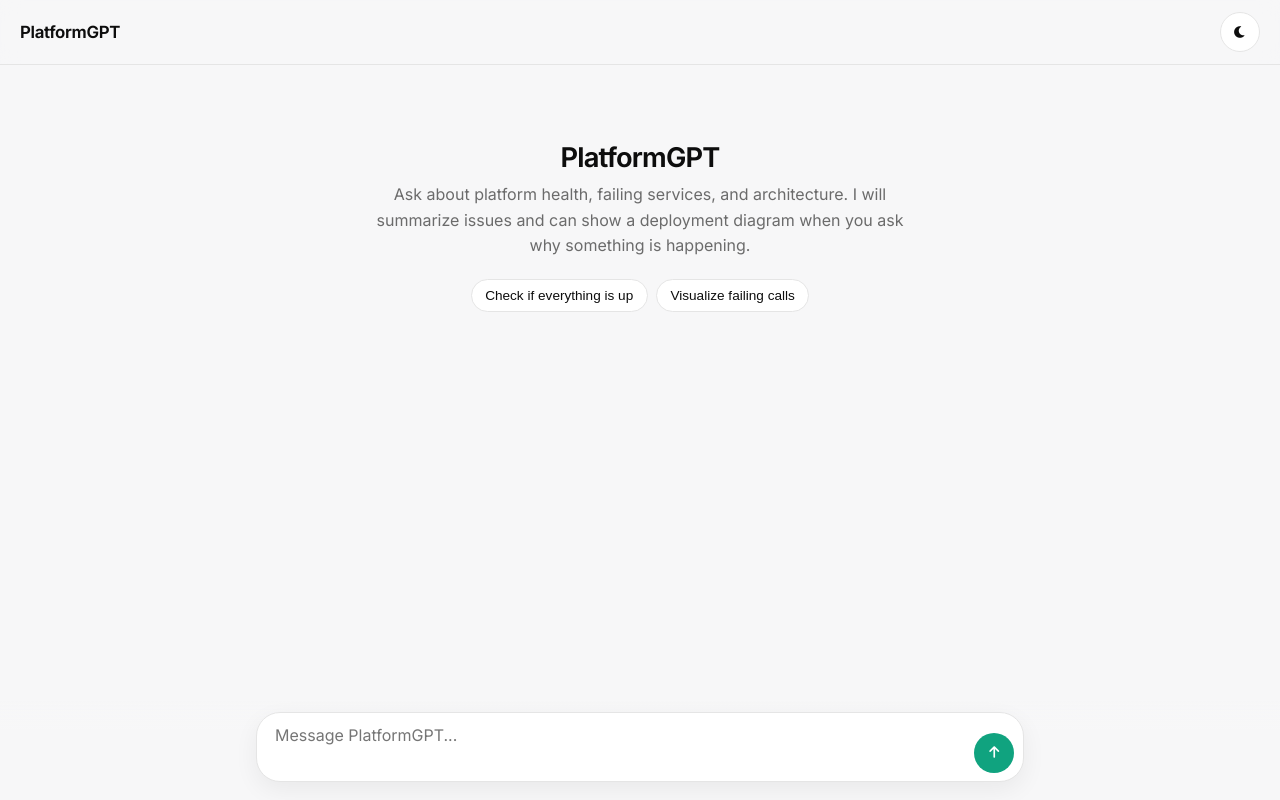
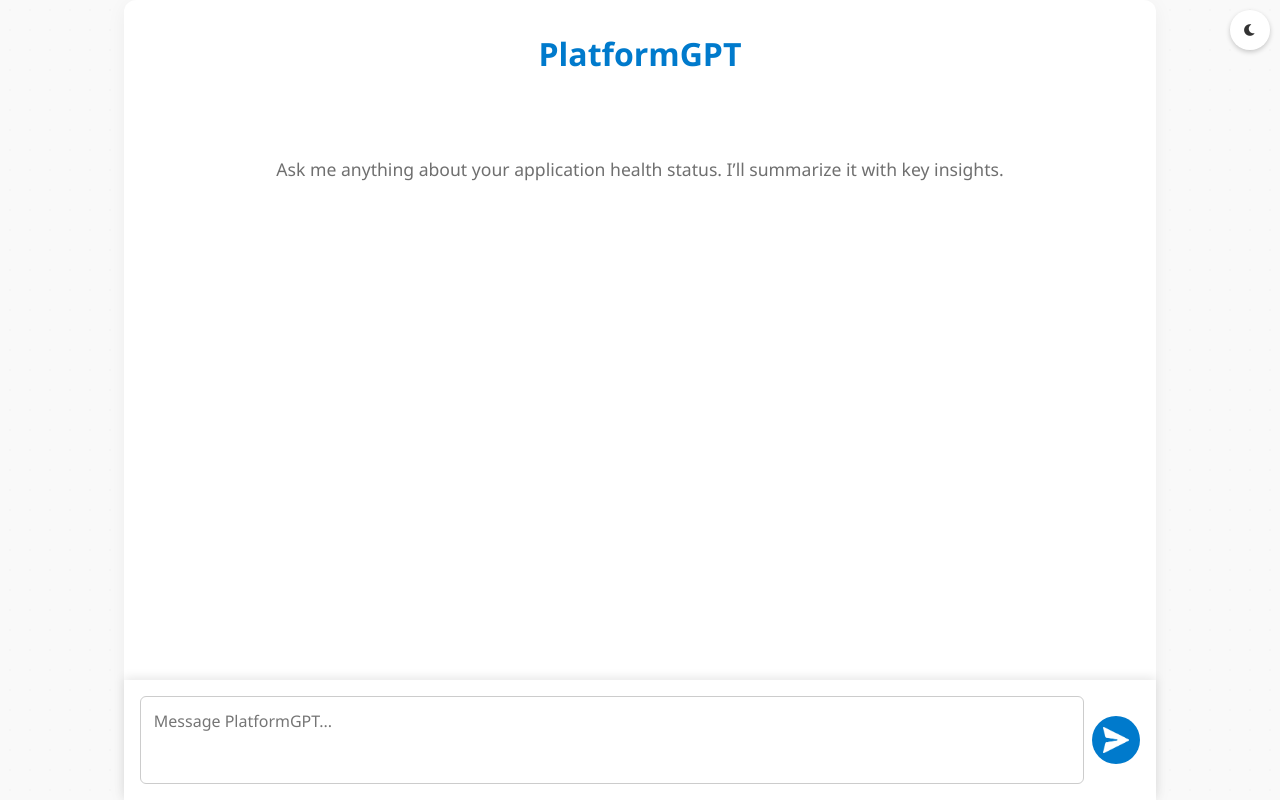
Before and after one commit to AnirudhVijan0904/SystemHealthAnalysier, a Flask app: page / in a window 1280 px wide. Run offline with Flask 3, Linux system fonts and the light colour scheme; some libraries are stand-ins or nearby versions.

Commit message:
Restore the original chat UI as PlatformGPT and document local setup.

```diff
--- a/templates/index.html
+++ b/templates/index.html
@@ -5,329 +5,122 @@
   <title>PlatformGPT</title>
   <link rel="icon" type="image/png" href="{{ url_for('static', filename='favicon.png') }}">
   <meta name="viewport" content="width=device-width, initial-scale=1.0">
-  <meta http-equiv="Cache-Control" content="no-store">
-  <link rel="preconnect" href="https://fonts.googleapis.com">
-  <link rel="preconnect" href="https://fonts.gstatic.com" crossorigin>
-  <link href="https://fonts.googleapis.com/css2?family=Inter:wght@400;500;600;650;700&display=swap" rel="stylesheet">
   <link rel="stylesheet" href="https://cdnjs.cloudflare.com/ajax/libs/font-awesome/6.0.0/css/all.min.css">
-  <script src="https://cdn.jsdelivr.net/npm/marked/marked.min.js"></script>
-  <script src="https://cdn.jsdelivr.net/npm/dompurify/dist/purify.min.js"></script>
 
   <style>
     :root {
-      --bg-color: #f7f7f8;
-      --text-color: #0d0d0d;
-      --muted: #6b6b6b;
-      --surface: #ffffff;
-      --header-bg: rgba(247, 247, 248, 0.9);
-      --primary: #10a37f;
-      --primary-hover: #0e8f6e;
-      --user-bubble: #10a37f;
-      --assistant-bg: transparent;
-      --border: #e5e5e5;
-      --code-bg: #f0f0f0;
-      --error-bubble: #fde8e8;
-      --shadow: 0 8px 24px rgba(0, 0, 0, 0.06);
+      --bg-color: #f9f9f9;
+      --text-color: #333;
+      --card-bg: #ffffff;
+      --primary: #007acc;
+      --highlight: #e6f2ff;
+      --user-bubble: #007acc;
+      --assistant-bubble: #f0f0f0;
+      --error-bubble: #ffebee;
     }
 
     body.dark {
-      --bg-color: #212121;
-      --text-color: #ececec;
-      --muted: #a0a0a0;
-      --surface: #2f2f2f;
-      --header-bg: rgba(33, 33, 33, 0.92);
-      --primary: #19c37d;
-      --primary-hover: #14a86b;
-      --user-bubble: #19c37d;
-      --assistant-bg: transparent;
-      --border: #444;
-      --code-bg: #3a3a3a;
+      --bg-color: #1e1e1e;
+      --text-color: #f0f0f0;
+      --card-bg: #2c2c2c;
+      --primary: #66d9ef;
+      --highlight: #333f4c;
+      --assistant-bubble: #333333;
       --error-bubble: #3a1e1e;
-      --shadow: none;
-    }
-
-    * { box-sizing: border-box; }
-
-    html, body {
-      height: 100%;
-      margin: 0;
     }
 
     body {
-      font-family: Inter, system-ui, -apple-system, Segoe UI, sans-serif;
-      background: var(--bg-color);
+      font-family: 'Segoe UI', sans-serif;
+      background-color: var(--bg-color);
+      background-image: radial-gradient(circle, rgba(0,0,0,0.015) 1px, transparent 1px);
+      background-size: 20px 20px;
       color: var(--text-color);
+      margin: 0;
+      padding: 0;
+      transition: all 0.3s ease;
+      height: 100vh;
       display: flex;
       flex-direction: column;
     }
 
-    .topbar {
-      position: sticky;
-      top: 0;
-      z-index: 20;
+    .container {
+      max-width: 1000px;
+      margin: 0 auto;
+      padding: 1rem;
+      flex: 1;
       display: flex;
-      align-items: center;
-      justify-content: space-between;
-      padding: 0.75rem 1.25rem;
-      background: var(--header-bg);
-      backdrop-filter: blur(10px);
-      border-bottom: 1px solid var(--border);
+      flex-direction: column;
+      width: 100%;
+      background-color: var(--card-bg);
+      border-radius: 12px;
+      box-shadow: 0 4px 20px rgba(0,0,0,0.05);
     }
 
-    .brand {
-      font-size: 1.05rem;
-      font-weight: 650;
-      letter-spacing: -0.02em;
-      margin: 0;
+    h1 {
+      text-align: center;
+      color: var(--primary);
+      margin: 1rem 0;
     }
 
-    .toggle-btn {
-      background: var(--surface);
-      border: 1px solid var(--border);
-      width: 40px;
-      height: 40px;
-      border-radius: 50%;
-      cursor: pointer;
-      color: var(--text-color);
-    }
-
-    .toggle-btn:focus-visible {
-      outline: 2px solid var(--primary);
-      outline-offset: 2px;
-    }
-
-    .transcript {
+    .chat-container {
       flex: 1;
       overflow-y: auto;
-      padding: 1.25rem 1rem 8.5rem;
-    }
-
-    .transcript-inner {
-      max-width: 48rem;
-      margin: 0 auto;
+      padding: 1rem;
       display: flex;
       flex-direction: column;
-      gap: 1.25rem;
+      gap: 1rem;
+      padding-bottom: 120px; /* enough space to avoid hiding behind input */
     }
-
-    .welcome {
-      text-align: center;
-      padding: 3.5rem 1rem 1rem;
-    }
-
-    .welcome h2 {
-      font-size: 1.7rem;
-      font-weight: 650;
-      margin: 0 0 0.5rem;
-      letter-spacing: -0.03em;
-    }
-
-    .welcome p {
-      color: var(--muted);
-      margin: 0 auto;
-      max-width: 34rem;
-      line-height: 1.6;
-    }
-
-    .starter-chips {
-      display: flex;
-      flex-wrap: wrap;
-      gap: 0.5rem;
-      justify-content: center;
-      margin-top: 1.25rem;
-    }
-
-    .chip {
-      border: 1px solid var(--border);
-      background: var(--surface);
-      color: var(--text-color);
-      border-radius: 999px;
-      padding: 0.5rem 0.85rem;
-      font-size: 0.85rem;
-      cursor: pointer;
-    }
-
-    .chip:hover {
-      border-color: var(--primary);
-    }
-
     .message {
-      max-width: 100%;
+      max-width: 80%;
+      padding: 1rem;
+      border-radius: 1rem;
       position: relative;
+      word-wrap: break-word;
     }
 
     .user-message {
       align-self: flex-end;
-      max-width: min(85%, 36rem);
-      background: var(--user-bubble);
-      color: #fff;
-      padding: 0.75rem 1rem;
-      border-radius: 1.15rem 1.15rem 0.25rem 1.15rem;
+      background-color: var(--user-bubble);
+      color: white;
+      border-bottom-right-radius: 0.2rem;
     }
 
     .assistant-message {
-      align-self: stretch;
-      background: var(--assistant-bg);
-      padding: 0.15rem 0;
+      align-self: flex-start;
+      background-color: var(--assistant-bubble);
+      border-bottom-left-radius: 0.2rem;
     }
 
     .error-message {
-      background: var(--error-bubble);
+      align-self: flex-start;
+      background-color: var(--error-bubble);
+      border-bottom-left-radius: 0.2rem;
       color: #d32f2f;
-      padding: 0.85rem 1rem;
-      border-radius: 0.9rem;
-    }
-
-    .user-text {
-      white-space: pre-wrap;
-      line-height: 1.55;
     }
 
     .message-timestamp {
       font-size: 0.75rem;
       opacity: 0.7;
-      margin-top: 0.45rem;
-    }
-
-    .user-message .message-timestamp {
-      color: rgba(255, 255, 255, 0.8);
-    }
-
-    .markdown-body {
-      font-size: 1rem;
-      line-height: 1.65;
-      color: var(--text-color);
-      overflow-wrap: anywhere;
-    }
-
-    .markdown-body h1,
-    .markdown-body h2,
-    .markdown-body h3,
-    .markdown-body h4 {
-      font-weight: 650;
-      line-height: 1.3;
-      color: var(--text-color);
-    }
-
-    .markdown-body h1 {
-      font-size: 1.45rem;
-      margin: 1.1em 0 0.4em;
-    }
-
-    .markdown-body h2 {
-      font-size: 1.25rem;
-      margin: 1em 0 0.4em;
-    }
-
-    .markdown-body h3,
-    .markdown-body h4 {
-      font-size: 1.1rem;
-      margin: 0.9em 0 0.35em;
-      color: var(--muted);
-    }
-
-    .markdown-body h1:first-child,
-    .markdown-body h2:first-child,
-    .markdown-body h3:first-child,
-    .markdown-body h4:first-child,
-    .markdown-body p:first-child {
-      margin-top: 0;
-    }
-
-    .markdown-body p {
-      margin: 0.55em 0;
-    }
-
-    .markdown-body p:last-child {
-      margin-bottom: 0;
-    }
-
-    .markdown-body ul,
-    .markdown-body ol {
-      padding-left: 1.25rem;
-      margin: 0.4em 0 0.7em;
-    }
-
-    .markdown-body li {
-      margin: 0.35em 0;
-    }
-
-    .markdown-body li > ul,
-    .markdown-body li > ol {
-      margin: 0.2em 0 0.35em;
-    }
-
-    .markdown-body strong,
-    .markdown-body b {
-      font-weight: 650;
-      color: inherit;
-    }
-
-    .markdown-body em {
-      font-style: italic;
-    }
-
-    .markdown-body code {
-      font-family: ui-monospace, SFMono-Regular, Consolas, monospace;
-      font-size: 0.9em;
-      background: var(--code-bg);
-      padding: 0.12em 0.38em;
-      border-radius: 5px;
-    }
-
-    .markdown-body pre {
-      overflow-x: auto;
-      background: var(--code-bg);
-      padding: 0.85rem 1rem;
-      border-radius: 10px;
-    }
-
-    .markdown-body pre code {
-      background: none;
-      padding: 0;
-    }
-
-    .markdown-body hr {
-      border: none;
-      border-top: 1px solid var(--border);
-      margin: 1rem 0;
-    }
-
-    .markdown-body a {
-      color: var(--primary);
-      text-decoration: none;
-    }
-
-    .markdown-body a:hover {
-      text-decoration: underline;
-    }
-
-    .diagram-wrap {
-      margin-top: 1rem;
-      padding: 0.75rem;
-      border: 1px solid var(--border);
-      border-radius: 12px;
-      background: var(--surface);
+      margin-top: 0.5rem;
     }
 
     .diagram-image {
       display: block;
       max-width: 100%;
       height: auto;
-      border-radius: 8px;
+      margin-top: 0.85rem;
+      border-radius: 10px;
       background: #fff;
-    }
-
-    .diagram-actions {
-      display: flex;
-      gap: 1rem;
-      margin-top: 0.65rem;
+      border: 1px solid rgba(0,0,0,0.08);
     }
 
     .diagram-link {
+      display: inline-block;
+      margin-top: 0.6rem;
+      margin-right: 1rem;
       color: var(--primary);
       font-weight: 600;
-      font-size: 0.9rem;
       text-decoration: none;
     }
 
@@ -335,83 +128,100 @@
       text-decoration: underline;
     }
 
-    .composer {
+    .input-container {
       position: fixed;
+      bottom: 0;
       left: 0;
       right: 0;
-      bottom: 0;
-      padding: 0.75rem 1rem 1.1rem;
-      background: linear-gradient(to top, var(--bg-color) 70%, transparent);
+      width: 100%;
+      max-width: 1000px;
+      margin: 0 auto;
+      padding: 1rem;
+      background-color: var(--card-bg);
+      box-shadow: 0 -2px 10px rgba(0,0,0,0.1);
+      z-index: 100;
     }
 
-    .composer-inner {
-      max-width: 48rem;
-      margin: 0 auto;
+    .input-form {
       display: flex;
-      gap: 0.55rem;
-      align-items: flex-end;
-      background: var(--surface);
-      border: 1px solid var(--border);
-      border-radius: 1.5rem;
-      padding: 0.55rem 0.55rem 0.55rem 1rem;
-      box-shadow: var(--shadow);
+      gap: 0.5rem;
+      align-items: center;
     }
 
     textarea {
       flex: 1;
-      border: none;
+      padding: 0.8rem;
+      border: 1px solid #ccc;
+      border-radius: 6px;
+      font-size: 1rem;
+      background: var(--card-bg);
+      color: var(--text-color);
       resize: none;
-      min-height: 44px;
-      max-height: 160px;
-      font-size: 1rem;
-      line-height: 1.45;
-      font-family: inherit;
-      background: transparent;
-      color: var(--text-color);
-    }
-
-    textarea:focus {
-      outline: none;
-    }
-
-    .composer-inner:focus-within {
-      border-color: var(--primary);
-      box-shadow: 0 0 0 3px color-mix(in srgb, var(--primary) 25%, transparent);
+      min-height: 60px;
+      font-family: 'Segoe UI', sans-serif;
     }
 
     button[type="submit"] {
-      background: var(--primary);
+      background-color: var(--primary);
       border: none;
       border-radius: 50%;
-      width: 40px;
-      height: 40px;
+      width: 48px;
+      height: 48px;
       display: flex;
       align-items: center;
       justify-content: center;
       cursor: pointer;
-      color: #fff;
-      flex-shrink: 0;
+      transition: background-color 0.2s ease;
     }
 
     button[type="submit"]:hover {
-      background: var(--primary-hover);
+      background-color: #005fa3;
     }
 
-    button[type="submit"]:focus-visible {
-      outline: 2px solid var(--primary);
-      outline-offset: 2px;
+    button[type="submit"] img {
+      height: 26px;
+      width: 26px;
+      filter: brightness(100);
+    }
+
+    .toggle-btn {
+      position: fixed;
+      top: 10px;
+      right: 10px;
+      background: var(--card-bg);
+      border: none;
+      width: 40px;
+      height: 40px;
+      border-radius: 50%;
+      cursor: pointer;
+      z-index: 100;
+      box-shadow: 0 2px 5px rgba(0,0,0,0.2);
+      color: var(--text-color);
+    }
+
+    .markdown-content {
+      white-space: pre-wrap;
+      font-family: inherit;
+    }
+
+    .markdown-content strong {
+      color: #facc15;
     }
 
     .typing-dots {
       display: flex;
+      justify-content: center;
+      align-items: center;
+      font-family: inherit;
       gap: 5px;
-      padding: 0.4rem 0;
+      margin-top: 4px;
     }
 
     .typing-dots span {
+      display: inline-block;
       width: 8px;
       height: 8px;
-      background: #999;
+      background-color: #999;
       border-radius: 50%;
       animation: bounce 1.2s infinite ease-in-out;
     }
@@ -424,71 +234,81 @@
       40% { transform: scale(1); }
     }
 
+    .welcome-message {
+      text-align: center;
+      opacity: 0.7;
+      margin-top: 2rem;
+      font-size: 1.1rem;
+    }
+
     .message-actions {
-      margin-top: 0.45rem;
+      margin-top: 0.5rem;
       display: flex;
-      gap: 0.35rem;
+      gap: 0.5rem;
     }
 
     .copy-btn,
     .download-btn {
       background: transparent;
-      border: 1px solid transparent;
-      width: 34px;
-      height: 34px;
-      border-radius: 8px;
+      border: none;
+      padding: 0;
       cursor: pointer;
-      color: var(--muted);
+      transition: background 0.3s;
+      width: 36px;
+      height: 36px;
+      display: flex;
+      align-items: center;
+      justify-content: center;
     }
 
     .copy-btn:hover,
     .download-btn:hover {
-      background: var(--surface);
-      border-color: var(--border);
-      color: var(--text-color);
+      background: var(--highlight);
+      border-radius: 50%;
+    }
+
+    .copy-btn img,
+    .download-btn img {
+      width: 26px;
+      height: 26px;
+      transition: transform 0.2s;
+    }
+
+    body.dark .copy-btn img,
+    body.dark .download-btn img {
+      filter: invert(1);
     }
   </style>
 </head>
 <body>
-  <header class="topbar">
-    <h1 class="brand">PlatformGPT</h1>
-    <button class="toggle-btn" type="button" onclick="toggleDarkMode()" aria-label="Toggle theme">
-      <i class="fas fa-moon"></i>
-    </button>
-  </header>
 
-  <main class="transcript" id="transcript">
-    <div class="transcript-inner" id="chatContainer">
-      <div class="welcome" id="welcome">
-        <h2>PlatformGPT</h2>
-        <p>Ask about platform health, failing services, and architecture. I will summarize issues and can show a deployment diagram when you ask why something is happening.</p>
-        <div class="starter-chips">
-          <button class="chip" type="button" data-prompt="Is everything up with my applications? Give a concise summary of any critical issues.">Check if everything is up</button>
-          <button class="chip" type="button" data-prompt="Why is this happening? Visualize the issue with a deployment diagram of the failing component calls.">Visualize failing calls</button>
-        </div>
+  <button class="toggle-btn" onclick="toggleDarkMode()"><i class="fas fa-moon"></i></button>
+
+  <div class="container">
+    <h1>PlatformGPT</h1>
+
+    <div class="chat-container" id="chatContainer">
+      <div class="welcome-message">
+        <p>Ask me anything about your application health status. I’ll summarize it with key insights.</p>
       </div>
     </div>
-  </main>
 
-  <div class="composer">
-    <form class="composer-inner" id="chatForm">
-      <textarea name="question" id="question" required placeholder="Message PlatformGPT..."></textarea>
-      <button type="submit" title="Send" aria-label="Send">
-        <i class="fas fa-arrow-up"></i>
-      </button>
-    </form>
+    <div class="input-container">
+      <form class="input-form" id="chatForm">
+        <textarea name="question" id="question" required placeholder="Message PlatformGPT..."></textarea>
+        <button type="submit" title="Send">
+          <img src="{{ url_for('static', filename='send.png') }}" alt="Send">
+        </button>
+      </form>
+    </div>
   </div>
 
   <script>
-    if (window.marked) {
-      marked.setOptions({
-        gfm: true,
-        breaks: true,
-        headerIds: false,
-        mangle: false
-      });
-    }
-
+    const ICONS = {
+      copy: "{{ url_for('static', filename='copy.png') }}",
+      download: "{{ url_for('static', filename='download.png') }}",
+      tick: "{{ url_for('static', filename='tick.png') }}"
+    };
     if (localStorage.getItem("theme") === "dark") {
       document.body.classList.add("dark");
     }
@@ -498,142 +318,135 @@
       localStorage.setItem("theme", document.body.classList.contains("dark") ? "dark" : "light");
     }
 
-    function escapeHtml(text) {
-      const div = document.createElement("div");
-      div.textContent = text;
-      return div.innerHTML;
-    }
-
-    function renderMarkdown(text) {
-      const source = text == null ? "" : String(text);
-      if (window.marked && window.DOMPurify) {
-        const dirty = marked.parse(source);
-        return DOMPurify.sanitize(dirty, { USE_PROFILES: { html: true } });
-      }
-      return escapeHtml(source);
-    }
-
     function scrollToBottom() {
-      const transcript = document.getElementById("transcript");
-      transcript.scrollTo({ top: transcript.scrollHeight, behavior: "smooth" });
+      const chatContainer = document.getElementById('chatContainer');
+      chatContainer.scrollTo({
+        top: chatContainer.scrollHeight,
+        behavior: 'smooth'
+      });
     }
 
     function getCurrentTime() {
       const now = new Date();
       let hours = now.getHours();
-      const minutes = now.getMinutes().toString().padStart(2, "0");
-      const ampm = hours >= 12 ? "PM" : "AM";
+      const minutes = now.getMinutes().toString().padStart(2, '0');
+      const ampm = hours >= 12 ? 'PM' : 'AM';
       hours = hours % 12 || 12;
       return `${hours}:${minutes} ${ampm}`;
     }
 
-    function hideWelcome() {
-      const welcome = document.getElementById("welcome");
-      if (welcome) welcome.remove();
-    }
+    const form = document.getElementById('chatForm');
+    const textarea = document.getElementById('question');
+    const container = document.getElementById('chatContainer');
 
-    const form = document.getElementById("chatForm");
-    const textarea = document.getElementById("question");
-    const container = document.getElementById("chatContainer");
-
-    document.querySelectorAll(".chip").forEach((chip) => {
-      chip.addEventListener("click", () => {
-        textarea.value = chip.getAttribute("data-prompt");
-        form.dispatchEvent(new Event("submit", { cancelable: true }));
-      });
-    });
-
-    textarea.addEventListener("keydown", function (e) {
-      if (e.key === "Enter" && !e.shiftKey) {
+    textarea.addEventListener('keydown', function (e) {
+      if (e.key === 'Enter' && !e.shiftKey) {
         e.preventDefault();
-        form.dispatchEvent(new Event("submit", { cancelable: true }));
+        form.dispatchEvent(new Event('submit', { cancelable: true }));
       }
     });
 
-    form.addEventListener("submit", async function (e) {
+    form.addEventListener('submit', async function (e) {
       e.preventDefault();
       const userText = textarea.value.trim();
       if (!userText) return;
 
-      hideWelcome();
       const timeNow = getCurrentTime();
 
-      const userBubble = document.createElement("div");
-      userBubble.className = "message user-message";
-      userBubble.innerHTML = `<div class="user-text">${escapeHtml(userText)}</div><div class="message-timestamp">${timeNow}</div>`;
+      const userBubble = document.createElement('div');
+      userBubble.className = 'message user-message';
+      userBubble.innerHTML = `<div class="markdown-content">${userText}</div><div class="message-timestamp">${timeNow}</div>`;
       container.appendChild(userBubble);
       scrollToBottom();
 
-      const assistantBubble = document.createElement("div");
-      assistantBubble.className = "message assistant-message";
-      assistantBubble.innerHTML = `<div class="typing-dots"><span></span><span></span><span></span></div>`;
+      const assistantBubble = document.createElement('div');
+      assistantBubble.className = 'message assistant-message';
+      const typingDiv = document.createElement('div');
+      typingDiv.className = 'markdown-content typing-dots';
+      typingDiv.innerHTML = `<span></span><span></span><span></span>`;
+      assistantBubble.appendChild(typingDiv);
       container.appendChild(assistantBubble);
       scrollToBottom();
 
       try {
         const formData = new FormData(form);
-        const response = await fetch("/ask", {
-          method: "POST",
+
+        const response = await fetch('/ask', {
+          method: 'POST',
           body: formData
         });
+
         const data = await response.json();
-        textarea.value = "";
 
-        const rendered = renderMarkdown(data.response || "");
-        const downloadUrl = data.download_url || "/diagram/download";
+        textarea.value = '';
+
+        const downloadUrl = data.download_url || '/diagram/download';
         const diagramHtml = data.image_url
-          ? `<div class="diagram-wrap">
-               <img class="diagram-image" src="${escapeHtml(data.image_url)}?t=${Date.now()}" alt="Architecture diagram">
-               <div class="diagram-actions">
-                 <a class="diagram-link" href="${escapeHtml(data.image_url)}" target="_blank" rel="noopener">View diagram in browser</a>
-                 <a class="diagram-link" href="${escapeHtml(downloadUrl)}">Download image</a>
-               </div>
+          ? `<img class="diagram-image" src="${data.image_url}?t=${Date.now()}" alt="Architecture diagram">
+             <div>
+               <a class="diagram-link" href="${data.image_url}" target="_blank" rel="noopener">View diagram in browser</a>
+               <a class="diagram-link" href="${downloadUrl}">Download image</a>
              </div>`
-          : "";
-
+          : '';
         assistantBubble.innerHTML = `
-          <div class="markdown-body">${rendered}</div>
+          <div class="markdown-content">${data.response}</div>
           ${diagramHtml}
-          <div class="message-timestamp">${escapeHtml(data.timestamp || "")}</div>
+          <div class="message-timestamp">${data.timestamp || ''}</div>
           <div class="message-actions">
-            <button class="copy-btn" type="button" onclick="copyToClipboard(this)" title="Copy"><i class="fas fa-copy"></i></button>
-            <button class="download-btn" type="button" onclick="downloadText(this)" title="Download"><i class="fas fa-download"></i></button>
+            <button class="copy-btn" onclick="copyToClipboard(this)">
+              <img src="{{ url_for('static', filename='copy.png') }}" class="icon-btn" alt="Copy">
+            </button>
+            <button class="download-btn" onclick="downloadText(this)">
+              <img src="{{ url_for('static', filename='download.png') }}" class="icon-btn" alt="Download">
+            </button>
           </div>
         `;
       } catch (err) {
-        assistantBubble.classList.add("error-message");
-        assistantBubble.innerHTML = `<div class="markdown-body">Something went wrong. Please try again later.</div>`;
+        assistantBubble.classList.add('error-message');
+        assistantBubble.innerHTML = `<div class="markdown-content">⚠️ Something went wrong. Please try again later.</div>`;
       }
 
       scrollToBottom();
     });
 
-    function markDone(button) {
-      const icon = button.querySelector("i");
-      if (!icon) return;
-      const original = icon.className;
-      icon.className = "fas fa-check";
-      setTimeout(() => { icon.className = original; }, 1500);
-    }
 
     function copyToClipboard(button) {
-      const contentDiv = button.closest(".assistant-message").querySelector(".markdown-body");
-      const text = contentDiv ? contentDiv.innerText : "";
-      navigator.clipboard.writeText(text).then(() => markDone(button));
+      const contentDiv = button.closest('.assistant-message').querySelector('.markdown-content');
+      const text = contentDiv.innerText;
+
+      const img = button.querySelector('img');
+      const originalSrc = ICONS.copy;
+
+      navigator.clipboard.writeText(text).then(() => {
+        img.src = ICONS.tick;
+
+        setTimeout(() => {
+          img.src = originalSrc;
+        }, 1500);
+      });
     }
 
     function downloadText(button) {
-      const contentDiv = button.closest(".assistant-message").querySelector(".markdown-body");
-      const text = contentDiv ? contentDiv.innerText : "";
-      const blob = new Blob([text], { type: "text/plain" });
-      const link = document.createElement("a");
+      const contentDiv = button.closest('.assistant-message').querySelector('.markdown-content');
+      const text = contentDiv.innerText;
+
+      const blob = new Blob([text], { type: 'text/plain' });
+      const link = document.createElement('a');
       link.href = URL.createObjectURL(blob);
       link.download = "assistant_response.txt";
       document.body.appendChild(link);
       link.click();
       document.body.removeChild(link);
-      markDone(button);
+
+      const img = button.querySelector('img');
+      const originalSrc = ICONS.download;
+
+      img.src = ICONS.tick;
+      setTimeout(() => {
+        img.src = originalSrc;
+      }, 1500);
     }
+
   </script>
 </body>
 </html>
```
Also changed, not shown: README.md (added).
